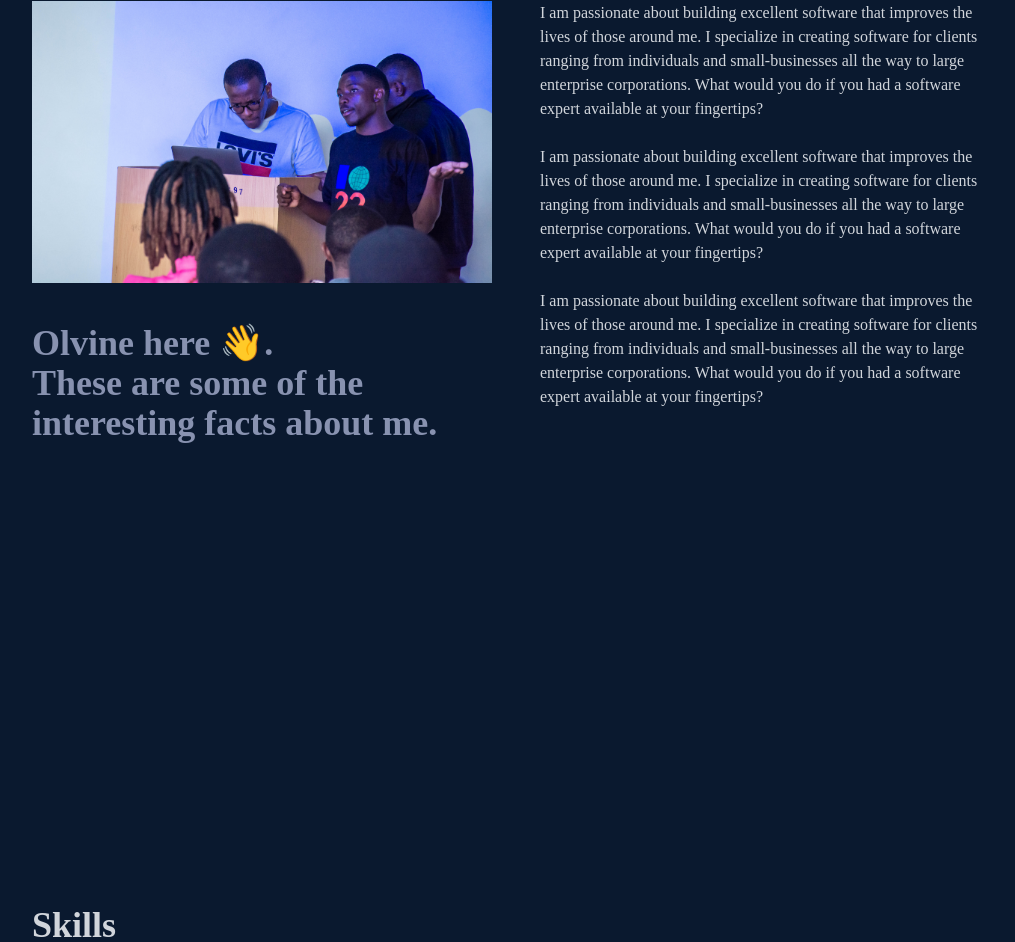
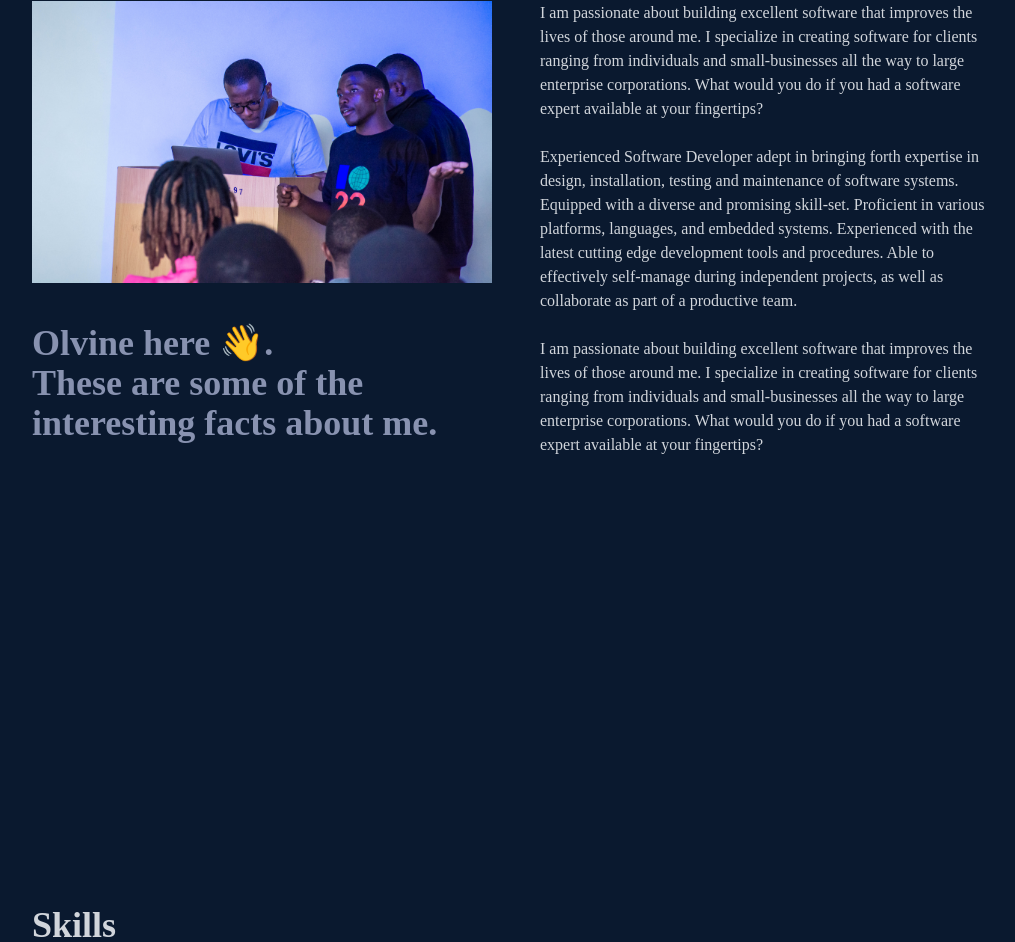
Before and after one commit to Olvine23/portfolio-site, a React (Create React App) app: page / in a window 1280 px wide. Shown: the part 871-1813 px from the top of the page, without its empty margins (124-1139 px from the left). Built offline with nearby package versions, Linux system fonts and the light colour scheme.

Commit message:
added gh-pages

```diff
--- a/package.json
+++ b/package.json
@@ -1,12 +1,15 @@
 {
   "name": "portfolio-react-app",
   "version": "0.1.0",
+  "homepage":"https://Olvine23.github.io/portfolio-site",
   "private": true,
   "dependencies": {
     "@testing-library/jest-dom": "^5.14.1",
     "@testing-library/react": "^12.0.0",
     "@testing-library/user-event": "^13.2.1",
     "autoprefixer": "^10.4.2",
+    "flowbite": "^1.5.2",
+    "flowbite-react": "^0.1.6",
     "postcss": "^8.4.8",
     "react": "^17.0.2",
     "react-dom": "^17.0.2",
@@ -21,7 +24,8 @@
     "start": "react-scripts start",
     "build": "react-scripts build",
     "test": "react-scripts test",
-    "eject": "react-scripts eject"
+    "eject": "react-scripts eject",
+    "deploy": "npm run build && -d gh-pages build"
   },
   "eslintConfig": {
     "extends": [
--- a/src/components/About.jsx
+++ b/src/components/About.jsx
@@ -2,9 +2,11 @@
 import React from "react";
 import me from "../assets/me.jpg";
 
+
 const About = () => {
   return (
     <div name="about" className="w-full sm:h-screen bg-[#0a192f] text-gray-300">
+
       <div className="flex flex-col justify-center items-center w-full h-90">
         <div className="max-w-[1000px] w-full grid grid-cols-2 gap-8">
           <div className="sm:text-right pb-8 pl-4">
@@ -22,6 +24,7 @@ const About = () => {
             <p className="mt-10 text-[#8892b0]">Olvine here 👋. <br/> These are some of the interesting facts about me.</p>
           </div>
           <div>
+
             <p>
               I am passionate about building excellent software that improves
               the lives of those around me. I specialize in creating software
@@ -33,11 +36,11 @@ const About = () => {
             <br />
 
             <p>
-              I am passionate about building excellent software that improves
-              the lives of those around me. I specialize in creating software
-              for clients ranging from individuals and small-businesses all the
-              way to large enterprise corporations. What would you do if you had
-              a software expert available at your fingertips?
+            Experienced Software Developer adept in bringing forth expertise in design, installation, testing and
+            maintenance of software systems. Equipped with a diverse and promising skill-set. Proficient in
+            various platforms, languages, and embedded systems. Experienced with the latest cutting edge
+            development tools and procedures. Able to effectively self-manage during independent projects, as
+            well as collaborate as part of a productive team.
             </p>
 
             <br />
--- /dev/null
+++ b/src/components/util.jsx
@@ -0,0 +1,39 @@
+let slideIndex = 1;
+        showSlide(slideIndex);
+
+        // change slide with the prev/next button
+        function moveSlide(moveStep) {
+            showSlide(slideIndex += moveStep);
+        }
+
+        // change slide with the dots
+        function currentSlide(n) {
+            showSlide(slideIndex = n);
+        }
+
+        function showSlide(n) {
+            let i;
+            const slides = document.getElementsByClassName("slide");
+            const dots = document.getElementsByClassName('dot');
+
+            if (n > slides.length) { slideIndex = 1 }
+            if (n < 1) { slideIndex = slides.length }
+
+            // hide all slides
+            for (i = 0; i < slides.length; i++) {
+                slides[i].classList.add('hidden');
+            }
+
+            // remove active status from all dots
+            for (i = 0; i < dots.length; i++) {
+                dots[i].classList.remove('bg-yellow-500');
+                dots[i].classList.add('bg-green-600');
+            }
+
+            // show the active slide
+            slides[slideIndex - 1].classList.remove('hidden');
+
+            // highlight the active dot
+            dots[slideIndex - 1].classList.remove('bg-green-600');
+            dots[slideIndex - 1].classList.add('bg-yellow-500');
+        }
--- a/src/index.css
+++ b/src/index.css
@@ -5,6 +5,9 @@
 @import url('https://fonts.googleapis.com/css2?family=Raleway:wght@300;400;500;600;700;800;900&display=swap');
 body{
     background-color: #0a192f;
+}
+a:hover{
+    color: #28c7fa;
 }
 
 @layer base {
--- a/tailwind.config.js
+++ b/tailwind.config.js
@@ -3,5 +3,7 @@ module.exports = {
   theme: {
     extend: {},
   },
-  plugins: [],
+  plugins: [
+
+  ],
 }
```
Also changed, not shown: 2 other files (tests, documents, lock files or other folders).
